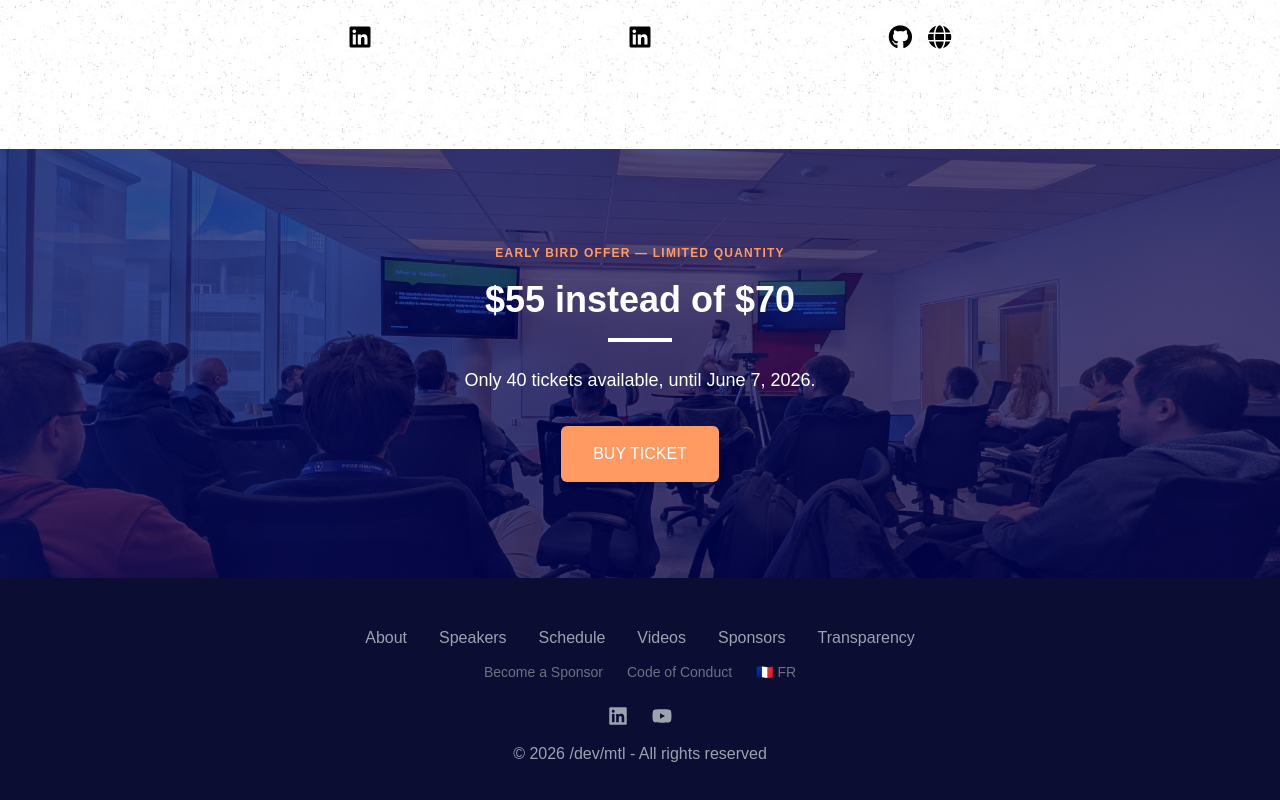
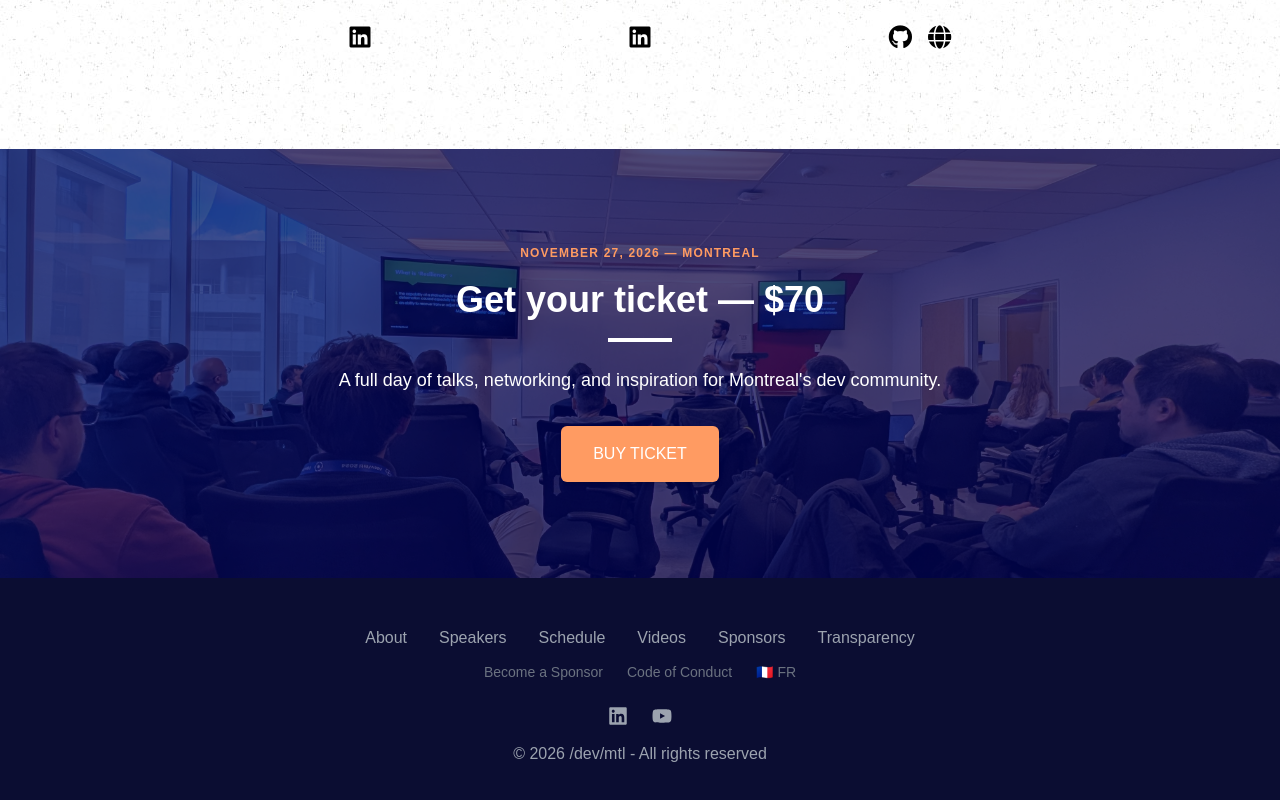
Before and after one commit to devmtl2024-org/devmtl2024-org.github.io, a React (Vite) app: page / in a window 1280 px wide. Shown: the part 6586-7386 px from the top of the page. Built offline with nearby package versions, Linux system fonts and the light colour scheme.

Commit message:
feat: :sparkles: Update ticket price

```diff
--- a/src/components/BuyTicket/BuyTicket.tsx
+++ b/src/components/BuyTicket/BuyTicket.tsx
@@ -22,22 +22,22 @@ function BuyTicket() {
       <div className="relative z-10 max-w-3xl px-4 text-white">
         <h3 className="text-xs text-secondary uppercase tracking-widest mb-4 font-semibold">
           {t({
-            fr: "Offre Early Bird — Quantité limitée",
-            en: "Early Bird offer — Limited quantity",
+            fr: "27 novembre 2026 — Montréal",
+            en: "November 27, 2026 — Montreal",
           })}
         </h3>
         <h3 className="text-4xl font-semibold text-white leading-tight mb-4">
           {t({
-            fr: "55$ au lieu de 70$",
-            en: "$55 instead of $70",
+            fr: "Réservez votre place — 70$",
+            en: "Get your ticket — $70",
           })}
         </h3>
         <div className="w-16 h-1 bg-white mx-auto mb-6"></div>
 
         <p className="text-lg mb-8">
           {t({
-            fr: "Seulement 40 billets disponibles, jusqu'au 7 juin 2026.",
-            en: "Only 40 tickets available, until June 7, 2026.",
+            fr: "Une journée de conférences, de networking et d'inspiration pour les devs de Montréal.",
+            en: "A full day of talks, networking, and inspiration for Montreal's dev community.",
           })}
         </p>
 
```
